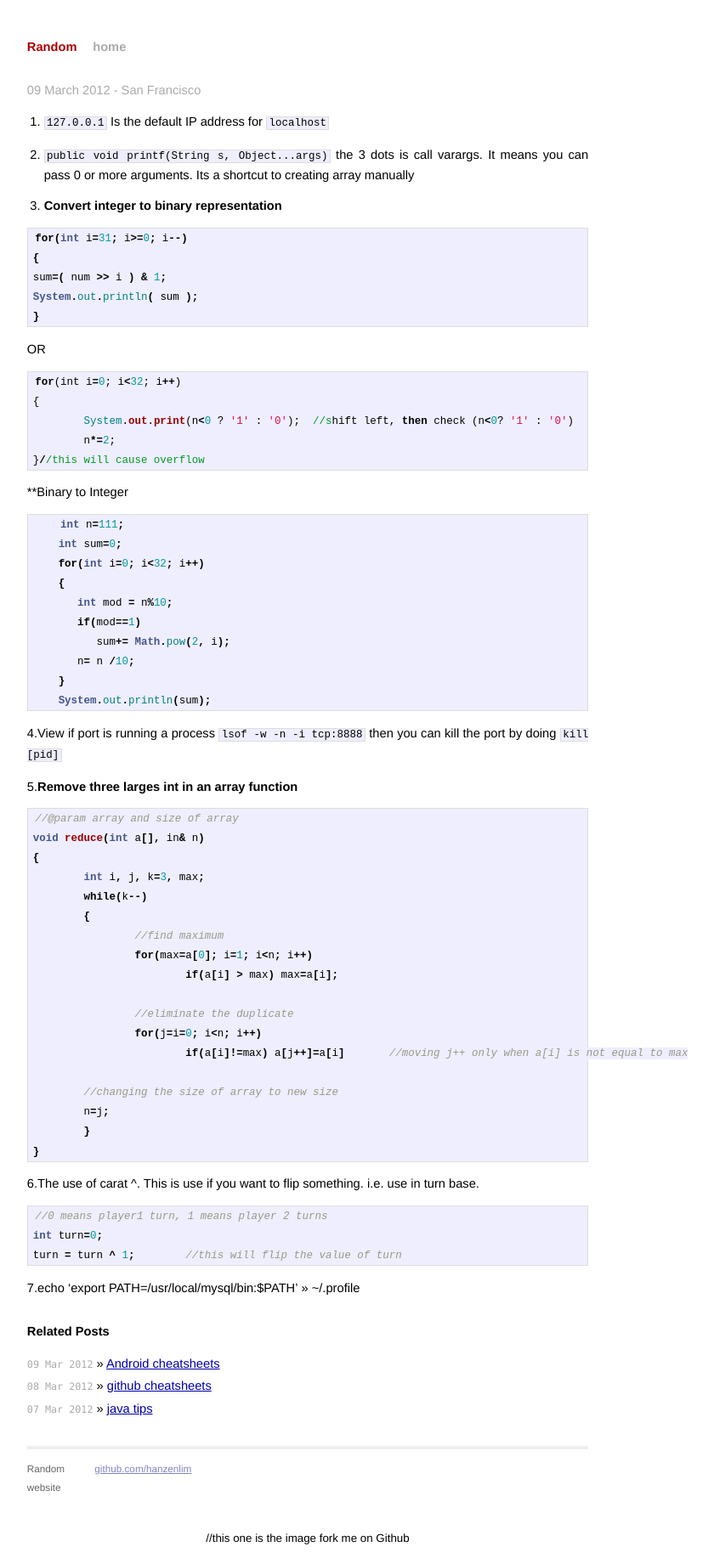
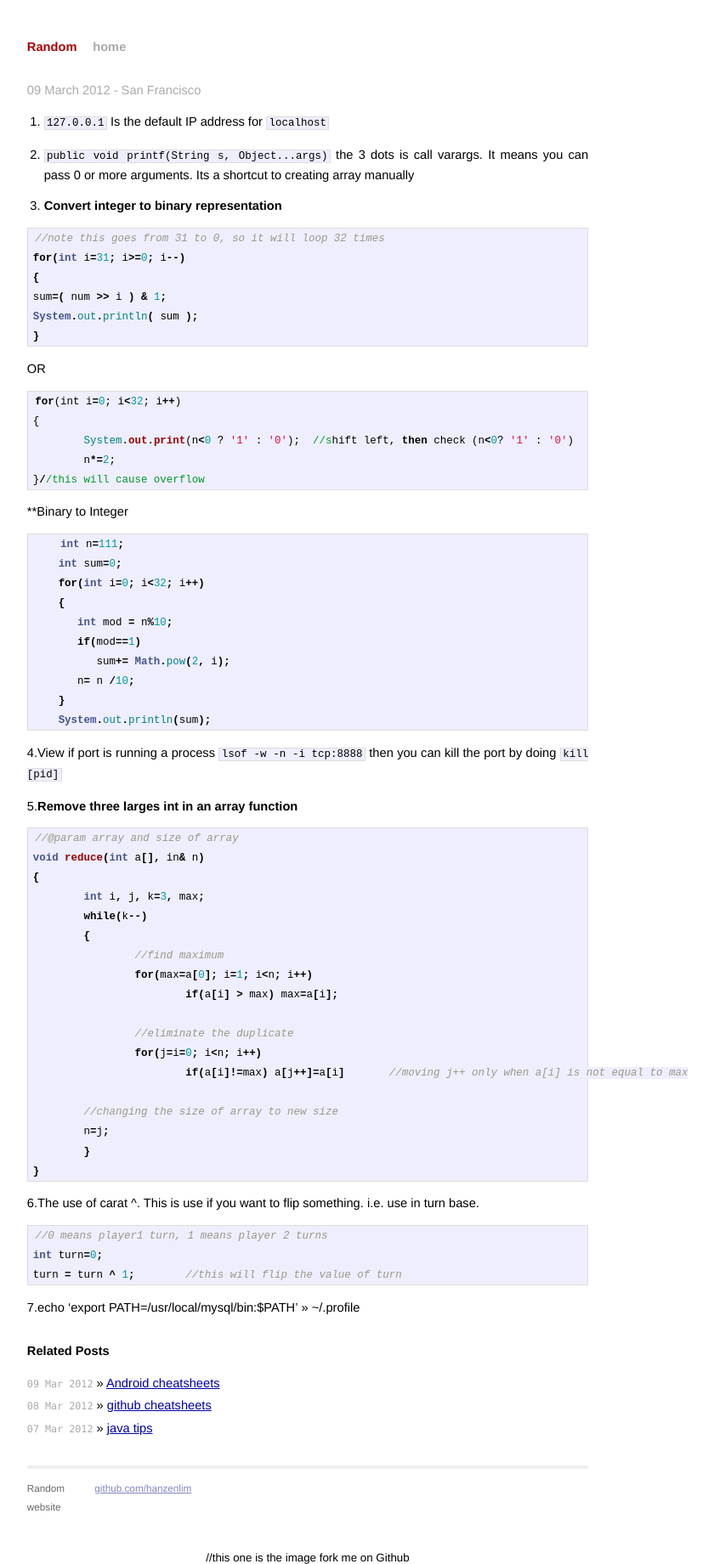
Before and after one commit to badong/badong.github.com, a Jekyll site: the page built from _posts/2012-03-9-general_cheatsheets.md, in a window 1280 px wide. Shown: the whole page at 85% size, without its empty margins (278-1118 px from the left). Built offline with Jekyll 4.4.1, drawn with Linux system fonts in a browser that asks for light colours; Markdown is read by kramdown in place of the engine named in the settings; before the commit the page ends 1818 px from its top, so only the background shows below that.

Commit message:
Update _posts/2012-03-9-general_cheatsheets.md

```diff
--- a/_posts/2012-03-9-general_cheatsheets.md
+++ b/_posts/2012-03-9-general_cheatsheets.md
@@ -11,6 +11,7 @@ Its a shortcut to creating array manually
 
 3. **Convert integer to binary representation**
 {% highlight java %}
+//note this goes from 31 to 0, so it will loop 32 times
 for(int i=31; i>=0; i--)
 {
 sum=( num >> i ) & 1;
```
